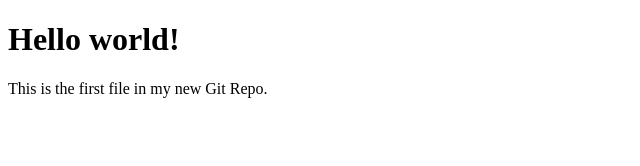
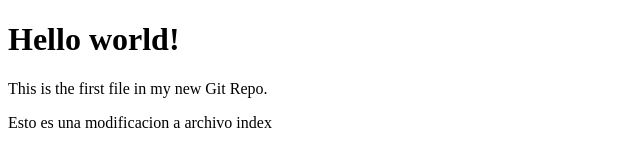
Before and after one commit to BraulioDisla/hello-world, a plain HTML site: page index.html in a window 1280 px wide. Shown: the whole page, without its empty margins (0-640 px from the left). Drawn offline with Linux system fonts and the light colour scheme.

Commit message:
Update to all files

```diff
--- a/index.html
+++ b/index.html
@@ -7,6 +7,6 @@
 
 <h1>Hello world!</h1>
 <p>This is the first file in my new Git Repo.</p>
-
+<p>Esto es una modificacion a archivo index</p>
 </body>
 </html>
```
